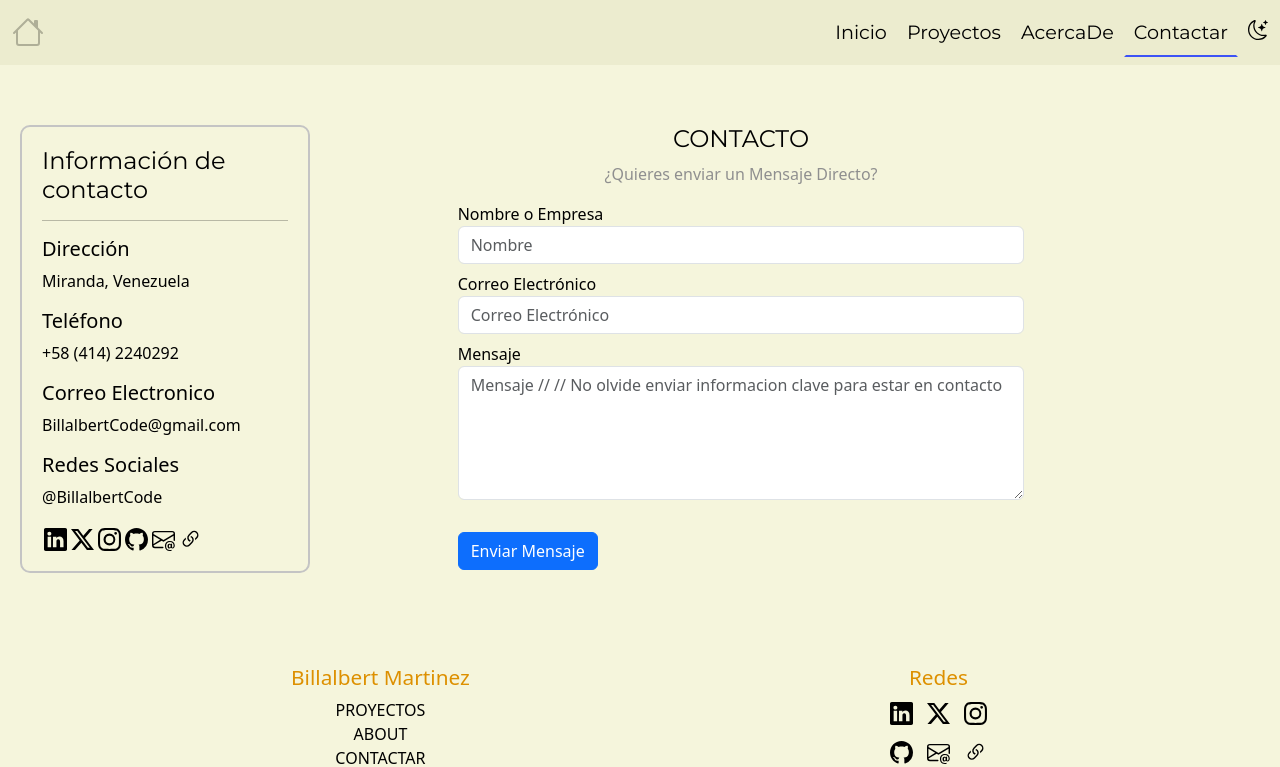
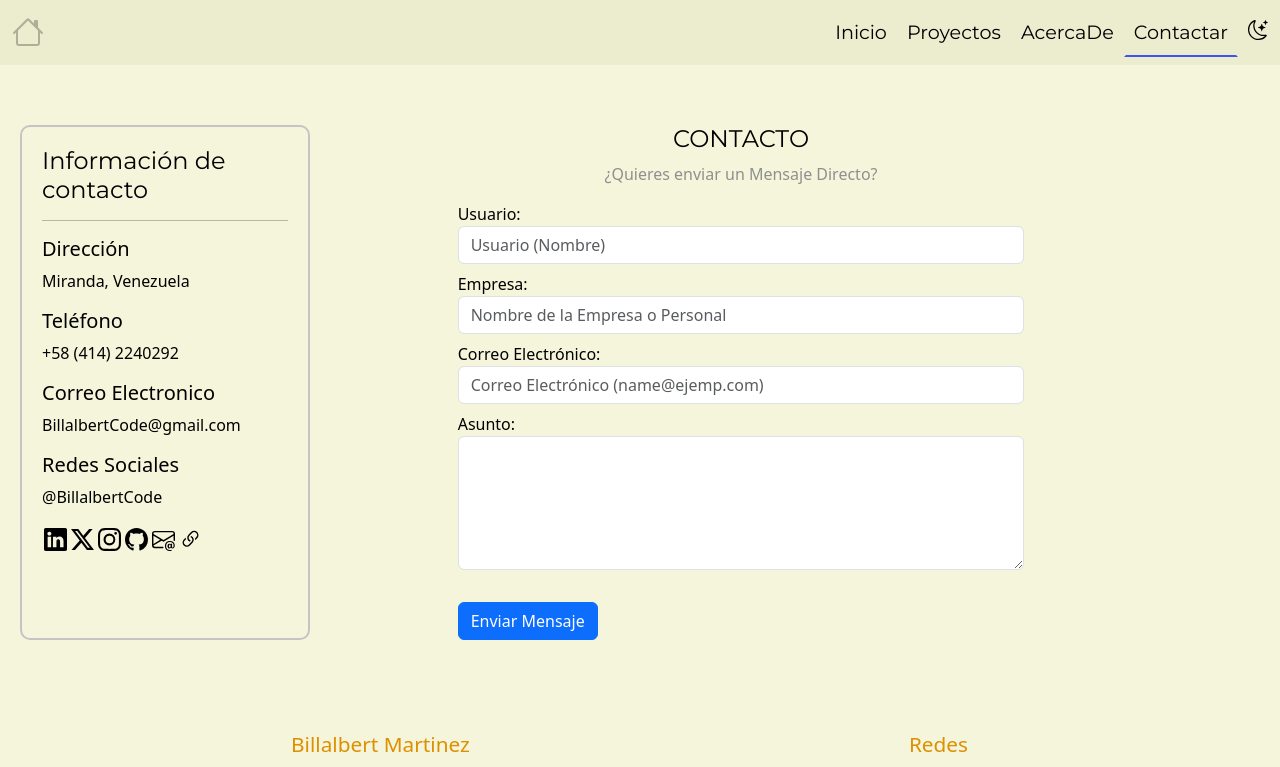
Before and after one commit to BillalbertCode/Profile_Personal_Web, a React (Vite) app: page /bill/Contact in a window 1280 px wide. Shown: the top 767 px of the page. Built offline with nearby package versions, Linux system fonts and the light colour scheme.

Commit message:
UI Add Form Notification and input Empresa

```diff
--- a/src/components/FormContact.jsx
+++ b/src/components/FormContact.jsx
@@ -1,95 +1,122 @@
 import React from 'react';
 import { useForm, ValidationError } from '@formspree/react';
-// import { useState } from 'react';
+import { useState, useEffect } from 'react';
 const FormContact = () => {
     const [state, handleSubmit] = useForm("xayrnnql");
-   /*  const [alert, setalert] = useState(null); */
+
+    useEffect(() => {
+        const forms = document.querySelectorAll('.needs-validation')
+        console.log(forms)
+        Array.from(forms).forEach(form => {
+            form.addEventListener('submit', event => {
+                if (!form.checkValidity()) {
+                    event.preventDefault()
+                    event.stopPropagation()
+                }
+
+                form.classList.add('was-validated')
+            }, false)
+        })
+    }, [])
 
     if (state.succeeded) {
         return <p>Proceso finalizado</p>;
     }
-    // const handleClick = () => {
-    //     if (state.succeeded) {
-    //         setalert(
-    //             <div className="alert alert-success" role="alert">
-    //                 Mensaje enviado exitosamente! 🥳
-    //             </div>
-    //         );
-    //     } else {
-    //         setalert(
-    //             <div className="alert alert-danger" role="alert">
-    //                 Error al enviar el mensaje 😓 <br />
-    //                 Contacta por otro de los medios.
-    //             </div>
-    //         );
-    //     }
-
-    //     setTimeout(() => {
-    //         setalert(null)
-    //     }, 5000);
-    // }
 
     return (
         <>
-            <form onSubmit={handleSubmit}>
-                <div className="control-group">
+            <form className="needs-validation" onSubmit={handleSubmit} noValidate>
+                <div className="control-group " >
                     <div className="form-group floating-label-form-group controls mb-0 pb-2">
-                        <label htmlFor="name">Nombre o Empresa</label>
+                        <label htmlFor="name">Usuario:</label>
                         <input
                             type="text"
                             className="form-control"
                             id="name"
-                            placeholder="Nombre"
+                            placeholder="Usuario (Nombre)"
                             name="name"
+                            required
                         />
                         <ValidationError
                             prefix="Name"
                             field="name"
                             error={state.errors} />
+                        <div className="invalid-feedback">
+                            Este Campo es requerido.
+                        </div>
+                    </div>
+                    <div className="form-group floating-label-form-group controls mb-0 pb-2">
+                        <label htmlFor="empresa">Empresa:</label>
+                        <input
+                            type="text"
+                            className="form-control"
+                            id="empresa"
+                            placeholder="Nombre de la Empresa o Personal"
+                            name="empresa"
+                            required
+                        />
+                        <ValidationError
+                            prefix="Empresa"
+                            field="empresa"
+                            error={state.errors} />
+
+                        <div className="invalid-feedback">
+                            Este Campo es requerido.
+                        </div>
                     </div>
                 </div>
                 <div className="control-group">
                     <div className="form-group floating-label-form-group controls mb-0 pb-2">
-                        <label htmlFor="email">Correo Electrónico</label>
+                        <label htmlFor="email">Correo Electrónico:</label>
                         <input
                             type="email"
                             className="form-control"
                             id="email"
-                            placeholder="Correo Electrónico"
+                            placeholder="Correo Electrónico (name@ejemp.com)"
                             name="email"
+                            required
                         />
                         <ValidationError
                             prefix="Email"
                             field="email"
                             error={state.errors} />
+                        <div className="invalid-feedback">
+                            Ingrese un Correo Electronico valido.
+                        </div>
+                        <div className="valid-feedback">
+                            Se ve bien!
+                        </div>
                     </div>
                 </div>
                 <div className="control-group">
                     <div className="form-group floating-label-form-group controls mb-0 pb-2">
-                        <label htmlFor="message">Mensaje </label>
+                        <label htmlFor="message">Asunto: </label>
                         <textarea
                             className="form-control"
                             id="message"
                             name="message"
                             rows="5"
-                            placeholder="Mensaje // // No olvide enviar informacion clave para estar en contacto"
+                            required
                         />
                         <ValidationError
                             prefix="Message"
                             field="message"
                             error={state.errors} />
+                        <div className="invalid-feedback">
+                            Este Campo es requerido.
+                        </div>
                     </div>
                 </div>
                 <br />
                 <div id="success"></div>
-                <div  className="form-group button-form">
-                    <button  className="btn btn-primary btn-xl" type="submit" disable={state.submitting}/* onClick={handleClick } */ >
+                <div className="form-group button-form">
+                    <button className="btn btn-primary btn-xl" type="submit" disable={state.submitting}>
                         Enviar Mensaje
                     </button>
                 </div>
             </form>
-                   {/*  {alert} */}
         </>
+
     )
 }
 
```
